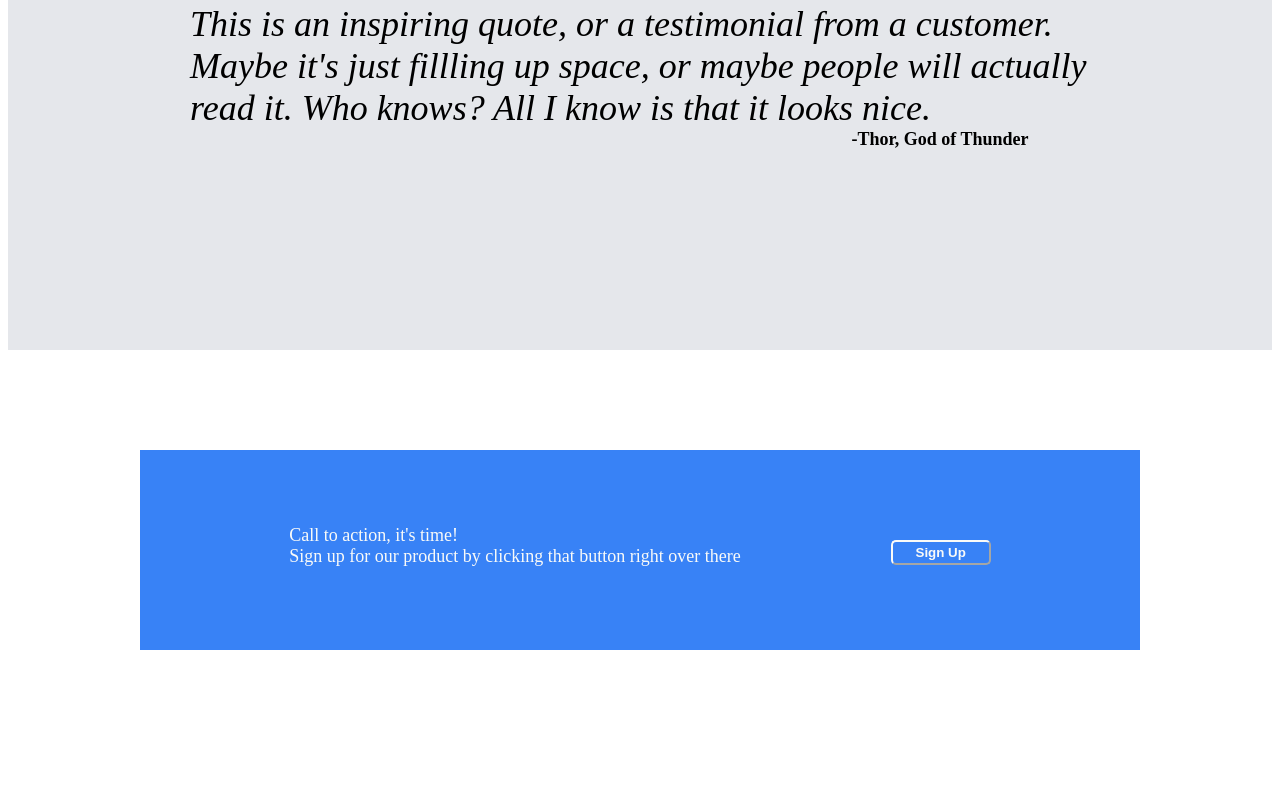
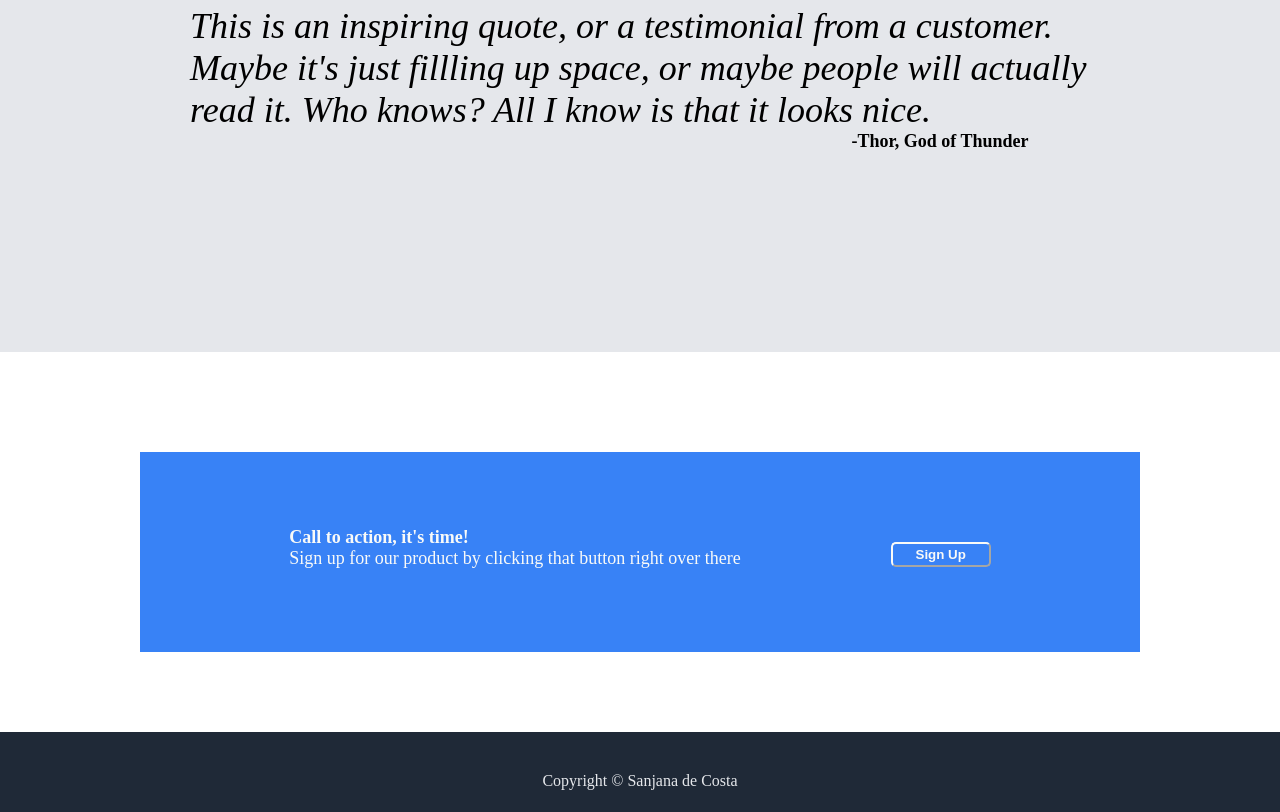
Before and after one commit to deCostaS12/Landing_page, a plain HTML site: page index.html in a window 1280 px wide. Shown: the part 1151-1963 px from the top of the page. Before the commit the page ends 1809 px from the top, so only its background shows below. Drawn offline with Linux system fonts and the light colour scheme.

Commit message:
Web page complete

```diff
--- a/index.html
+++ b/index.html
@@ -9,7 +9,7 @@
 
 </head>
 
-<body>
+<body style="margin: 0;">
     <div class="header">
 
         <div class ="h_top">
@@ -73,5 +73,8 @@
         </div>
 
     </div>
+    <div class="footer">
+        <div class="copyright">Copyright © Sanjana de Costa</div>
+    </div>
 </body>
 </html>
--- a/style.css
+++ b/style.css
@@ -23,6 +23,7 @@ body {
 .h_logo{
     margin-right: 650px;
     font-weight: bold;
+    margin-top: 10px;
 }
 
 .h_text {
@@ -35,6 +36,7 @@ body {
 .h_links {
     display: flex;
     margin-left: 30px;
+    margin-top: 10px;
 }
 
 .h_sub{
@@ -180,3 +182,21 @@ body {
     width: 100px;
 
 }
+
+.words3 {
+    font-weight: bold;
+}
+
+.footer {
+    display: flex;
+    justify-content: center;
+    background-color: #1f2937;
+    margin-top: 80px;
+    height: 80px;
+
+}
+
+.copyright {
+    color: #E5E7EB;
+    margin-top: 40px;
+}
```
